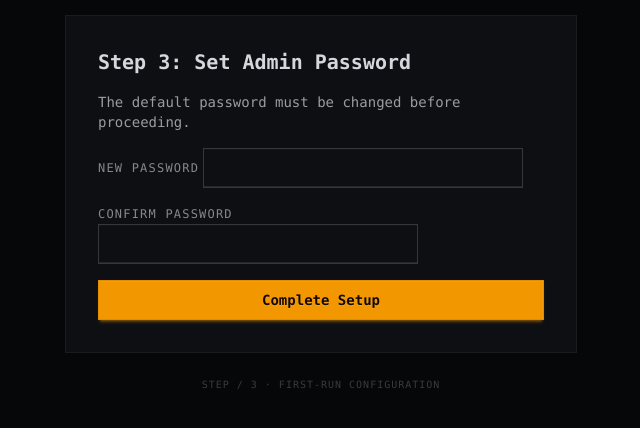
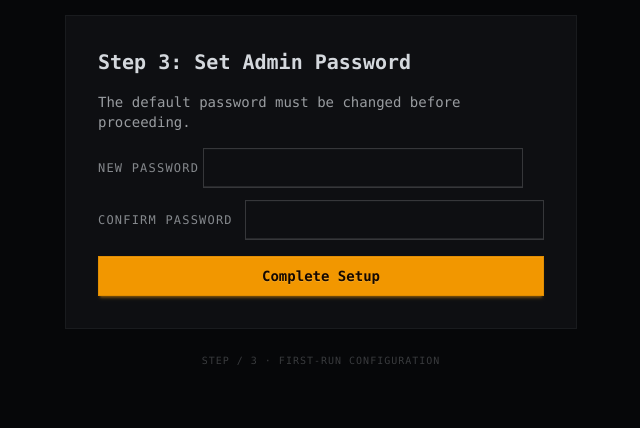
Before and after one commit to NukaW0rld/Revision-Reconciliation, a Python web app: template shop/templates/setup/step3_password.html in a window 1280 px wide. Shown: the part 224-652 px from the top of the page, without its empty margins (319-959 px from the left). Run offline with Jinja, Linux system fonts and the light colour scheme; the template is opened without the code that fills it, so the values that code supplies are empty; style sheets or scripts are compiled from the project's sources.

Commit message:
fix: inline confirm password label+input and remove admin username info box in setup step 3

```diff
--- a/shop/templates/setup/step3_password.html
+++ b/shop/templates/setup/step3_password.html
@@ -2,14 +2,7 @@
 {% block step_content %}
 <h2 class="text-xl font-bold font-mono mb-4">Step 3: Set Admin Password</h2>
 <p class="text-sm text-base-content/70 font-mono mb-4">The default password must be changed before proceeding.</p>
-{% if admin_username %}
-<div class="border-l-4 border-info bg-base-300 p-3 flex items-center gap-3 font-mono text-sm mb-4">
-  <svg xmlns="http://www.w3.org/2000/svg" class="h-4 w-4 shrink-0 text-info" fill="none" viewBox="0 0 24 24" stroke="currentColor" stroke-width="2">
-    <path stroke-linecap="round" stroke-linejoin="round" d="M13 16h-1v-4h-1m1-4h.01M21 12a9 9 0 11-18 0 9 9 0 0118 0z" />
-  </svg>
-  <span>Admin username: <strong>{{ admin_username }}</strong> — you'll use this to log in.</span>
-</div>
-{% endif %}
+
 <form method="post" action="/setup/step3">
     <input type="hidden" name="admin_username" value="{{ admin_username }}">
     <div class="form-control mb-3">
@@ -19,10 +12,12 @@
                required minlength="8">
     </div>
     <div class="form-control mb-4">
-        <label class="label"><span class="label-text font-mono text-xs tracking-widest uppercase text-base-content/60">Confirm Password</span></label>
-        <input type="password" name="confirm_password"
-               class="input input-bordered bg-base-200 font-mono text-sm focus:border-primary focus:outline-none"
-               required minlength="8">
+        <label class="label flex items-center gap-3">
+            <span class="label-text font-mono text-xs tracking-widest uppercase text-base-content/60 whitespace-nowrap">Confirm Password</span>
+            <input type="password" name="confirm_password"
+                   class="input input-bordered bg-base-200 font-mono text-sm focus:border-primary focus:outline-none flex-1"
+                   required minlength="8">
+        </label>
     </div>
     <button type="submit" class="btn btn-primary w-full font-mono">Complete Setup</button>
 </form>
```
